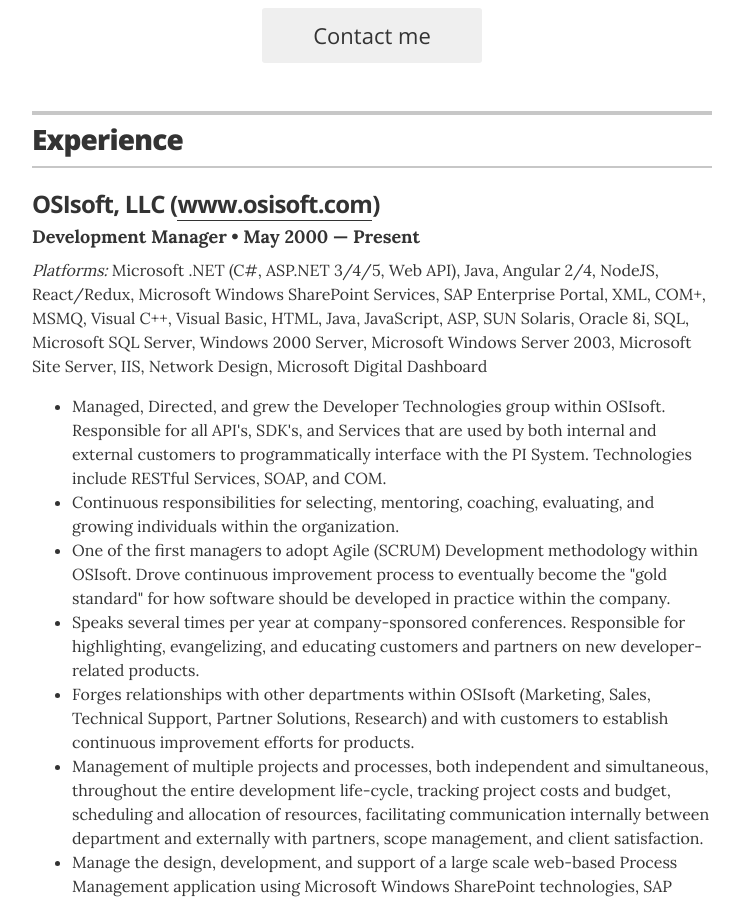
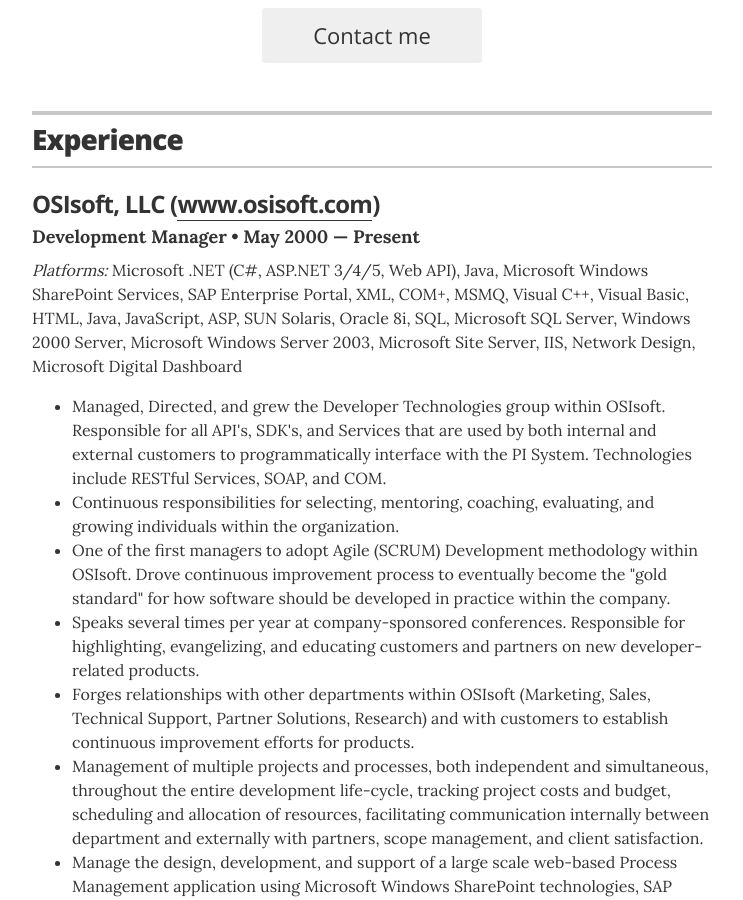
Before and after one commit to Sloveez/sloveez.github.io, a Jekyll site: the page built from index.html, in a window 1280 px wide and 900 px high, scrolled down 661 px. Shown: the whole window, without its empty margins (268-1011 px from the left). Built offline with Jekyll 4.4.1, drawn with Linux system fonts in a browser that asks for light colours.

Commit message:
Update experience.yml

```diff
--- a/_data/experience.yml
+++ b/_data/experience.yml
@@ -3,7 +3,7 @@
   start: May 2000
   end: Present
   title: Development Manager
-  platforms: Microsoft .NET (C#, ASP.NET 3/4/5, Web API), Java, Angular 2/4, NodeJS, React/Redux, Microsoft Windows SharePoint Services, SAP Enterprise Portal, XML, COM+, MSMQ, Visual C++, Visual Basic, HTML, Java, JavaScript, ASP, SUN Solaris, Oracle 8i, SQL, Microsoft SQL Server, Windows 2000 Server, Microsoft Windows Server 2003, Microsoft Site Server, IIS, Network Design, Microsoft Digital Dashboard
+  platforms: Microsoft .NET (C#, ASP.NET 3/4/5, Web API), Java, Microsoft Windows SharePoint Services, SAP Enterprise Portal, XML, COM+, MSMQ, Visual C++, Visual Basic, HTML, Java, JavaScript, ASP, SUN Solaris, Oracle 8i, SQL, Microsoft SQL Server, Windows 2000 Server, Microsoft Windows Server 2003, Microsoft Site Server, IIS, Network Design, Microsoft Digital Dashboard
   achievements:
     - Managed, Directed, and grew the Developer Technologies group within OSIsoft. Responsible for all API's, SDK's, and Services that are used by both internal and external customers to programmatically interface with the PI System. Technologies include RESTful Services, SOAP, and COM.
     - Continuous responsibilities for selecting, mentoring, coaching, evaluating, and growing individuals within the organization.
```
